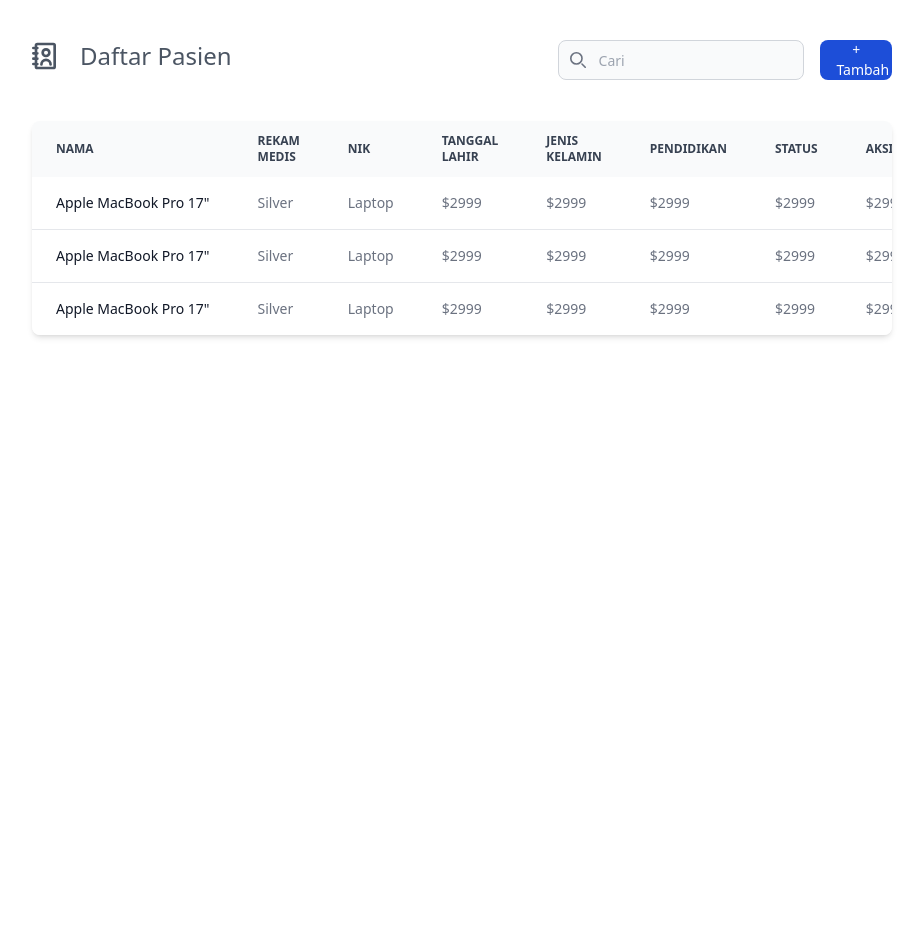
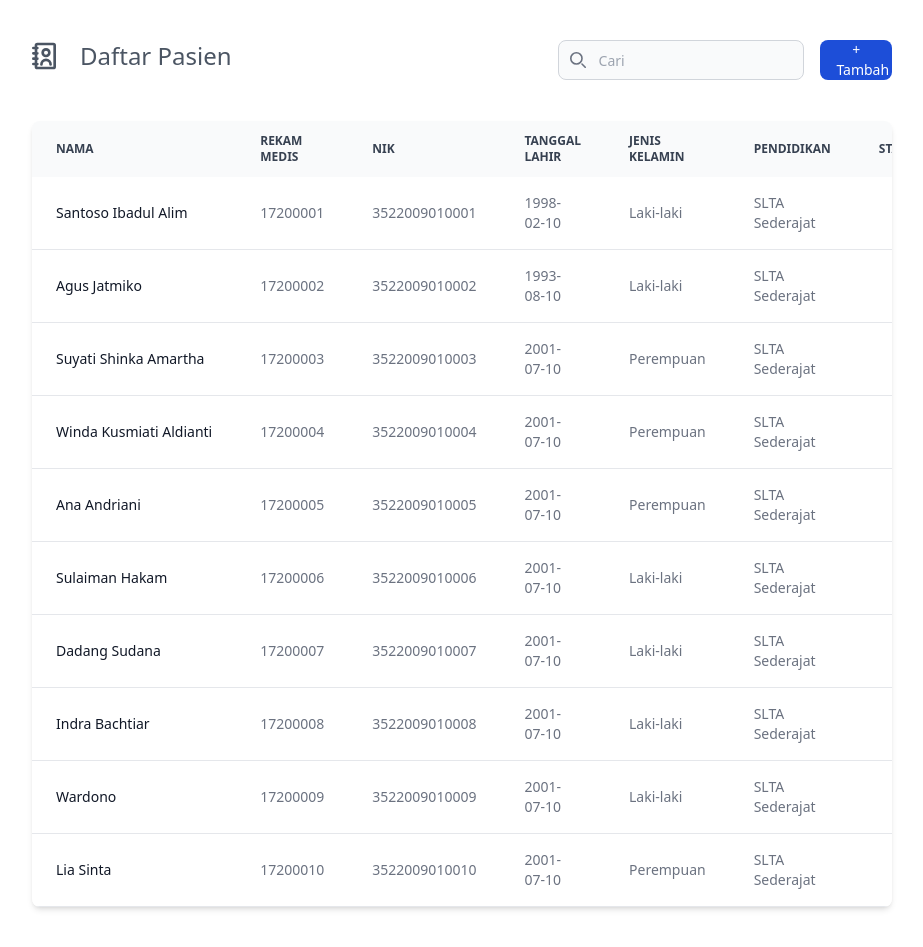
Before and after one commit to RadityaCatur/MaxChat-FE-Dev-Raditya-Catur-Narendra, a SvelteKit app: page / in a window 1280 px wide. Shown: the whole page, without its empty margins (178-1101 px from the left). Before the commit the page ends 800 px from the top, so only its background shows below. Built offline with nearby package versions, Linux system fonts and the light colour scheme.

Commit message:
update halaman daftar pasien agar dinamis
data dalam tabel (nama kolom dan isi tabel) dipanggil menggunakan logika #each, serta merapikan indentansi

```diff
--- a/src/components/DaftarPasien.svelte
+++ b/src/components/DaftarPasien.svelte
@@ -1,6 +1,104 @@
+<script>
+  const tableHeader = ["Nama", "Rekam Medis", "NIK", "Tanggal Lahir", "Jenis Kelamin", "Pendidikan", "Status"]
+  const tableHeading = ["nama", "rekam_medis", "nik", "tgl_lahir", "jenis_kelamin", "pendidikan", "status"];
+  let tableData = [
+    {
+      "nama": "Santoso Ibadul Alim",
+      "rekam_medis": "17200001",
+      "nik": "3522009010001",
+      "tgl_lahir": "1998-02-10",
+      "jenis_kelamin": "Laki-laki",
+      "pendidikan": "SLTA Sederajat",
+      "status": ""
+    },
+    {
+      "nama": "Agus Jatmiko",
+      "rekam_medis": "17200002",
+      "nik": "3522009010002",
+      "tgl_lahir": "1993-08-10",
+      "jenis_kelamin": "Laki-laki",
+      "pendidikan": "SLTA Sederajat",
+      "status": ""
+    },
+    {
+      "nama": "Suyati Shinka Amartha",
+      "rekam_medis": "17200003",
+      "nik": "3522009010003",
+      "tgl_lahir": "2001-07-10",
+      "jenis_kelamin": "Perempuan",
+      "pendidikan": "SLTA Sederajat",
+      "status": ""
+    },
+    {
+      "nama": "Winda Kusmiati Aldianti",
+      "rekam_medis": "17200004",
+      "nik": "3522009010004",
+      "tgl_lahir": "2001-07-10",
+      "jenis_kelamin": "Perempuan",
+      "pendidikan": "SLTA Sederajat",
+      "status": ""
+    },
+    {
+      "nama": "Ana Andriani",
+      "rekam_medis": "17200005",
+      "nik": "3522009010005",
+      "tgl_lahir": "2001-07-10",
+      "jenis_kelamin": "Perempuan",
+      "pendidikan": "SLTA Sederajat",
+      "status": ""
+    },
+    {
+      "nama": "Sulaiman Hakam",
+      "rekam_medis": "17200006",
+      "nik": "3522009010006",
+      "tgl_lahir": "2001-07-10",
+      "jenis_kelamin": "Laki-laki",
+      "pendidikan": "SLTA Sederajat",
+      "status": ""
+    },
+    {
+      "nama": "Dadang Sudana",
+      "rekam_medis": "17200007",
+      "nik": "3522009010007",
+      "tgl_lahir": "2001-07-10",
+      "jenis_kelamin": "Laki-laki",
+      "pendidikan": "SLTA Sederajat",
+      "status": ""
+    },
+    {
+      "nama": "Indra Bachtiar",
+      "rekam_medis": "17200008",
+      "nik": "3522009010008",
+      "tgl_lahir": "2001-07-10",
+      "jenis_kelamin": "Laki-laki",
+      "pendidikan": "SLTA Sederajat",
+      "status": ""
+    },
+    {
+      "nama": "Wardono",
+      "rekam_medis": "17200009",
+      "nik": "3522009010009",
+      "tgl_lahir": "2001-07-10",
+      "jenis_kelamin": "Laki-laki",
+      "pendidikan": "SLTA Sederajat",
+      "status": ""
+    },
+    {
+      "nama": "Lia Sinta",
+      "rekam_medis": "17200010",
+      "nik": "3522009010010",
+      "tgl_lahir": "2001-07-10",
+      "jenis_kelamin": "Perempuan",
+      "pendidikan": "SLTA Sederajat",
+      "status": ""
+    }
+  ]
+</script>
+
 <div class="container mx-auto my-auto px-20 py-10">
 
   <div class="navbar grid grid-cols-10 gap-4">
+
     <div class="judul col-span-6 py-auto flex">
       <svg class="w-6 h-8 text-gray-600 dark:text-white" aria-hidden="true" xmlns="http://www.w3.org/2000/svg" fill="none" viewBox="0 0 18 20">
         <path stroke="currentColor" stroke-linecap="round" stroke-linejoin="round" stroke-width="2" d="M4 4H1m3 4H1m3 4H1m3 4H1m6.071.286a3.429 3.429 0 1 1 6.858 0M4 1h12a1 1 0 0 1 1 1v16a1 1 0 0 1-1 1H4a1 1 0 0 1-1-1V2a1 1 0 0 1 1-1Zm9 6.5a2.5 2.5 0 1 1-5 0 2.5 2.5 0 0 1 5 0Z"/>
@@ -31,111 +129,30 @@
     <table class="w-full text-sm text-left rtl:text-right text-gray-500 dark:text-gray-400">
         <thead class="text-xs text-gray-700 uppercase bg-gray-50 dark:bg-gray-700 dark:text-gray-400">
             <tr>
+              {#each tableHeader as headers}
                 <th scope="col" class="px-6 py-3">
-                    Nama
+                  {headers}
                 </th>
-                <th scope="col" class="px-6 py-3">
-                    Rekam Medis
-                </th>
-                <th scope="col" class="px-6 py-3">
-                    NIK
-                </th>
-                <th scope="col" class="px-6 py-3">
-                    Tanggal Lahir
-                </th>
-                <th scope="col" class="px-6 py-3">
-                  Jenis Kelamin
-                </th>
-                <th scope="col" class="px-6 py-3">
-                  Pendidikan
-                </th>
-                <th scope="col" class="px-6 py-3">
-                  Status
-                </th>
-                <th scope="col" class="px-6 py-3">
-                  Aksi
-                </th>
+              {/each}
             </tr>
         </thead>
         <tbody>
+          {#each tableData as pasien}
             <tr class="bg-white border-b dark:bg-gray-800 dark:border-gray-700">
+              {#each tableHeading as key, index}
+                {@const k = key}
+                {#if index===0}
                 <th scope="row" class="px-6 py-4 font-medium text-gray-900 whitespace-nowrap dark:text-white">
-                    Apple MacBook Pro 17"
+                    {pasien[k]}
                 </th>
+                {:else}
                 <td class="px-6 py-4">
-                    Silver
+                    {pasien[k]}
                 </td>
-                <td class="px-6 py-4">
-                    Laptop
-                </td>
-                <td class="px-6 py-4">
-                    $2999
-                </td>
-                <td class="px-6 py-4">
-                  $2999
-                </td>
-                <td class="px-6 py-4">
-                  $2999
-                </td>
-                <td class="px-6 py-4">
-                  $2999
-                </td>
-                <td class="px-6 py-4">
-                  $2999
-              </td>
+                {/if}
+                {/each}
             </tr>
-            <tr class="bg-white border-b dark:bg-gray-800 dark:border-gray-700">
-              <th scope="row" class="px-6 py-4 font-medium text-gray-900 whitespace-nowrap dark:text-white">
-                Apple MacBook Pro 17"
-            </th>
-            <td class="px-6 py-4">
-                Silver
-            </td>
-            <td class="px-6 py-4">
-                Laptop
-            </td>
-            <td class="px-6 py-4">
-                $2999
-            </td>
-            <td class="px-6 py-4">
-              $2999
-            </td>
-            <td class="px-6 py-4">
-              $2999
-            </td>
-            <td class="px-6 py-4">
-              $2999
-            </td>
-            <td class="px-6 py-4">
-              $2999
-          </td>
-            </tr>
-            <tr class="bg-white dark:bg-gray-800">
-              <th scope="row" class="px-6 py-4 font-medium text-gray-900 whitespace-nowrap dark:text-white">
-                Apple MacBook Pro 17"
-            </th>
-            <td class="px-6 py-4">
-                Silver
-            </td>
-            <td class="px-6 py-4">
-                Laptop
-            </td>
-            <td class="px-6 py-4">
-                $2999
-            </td>
-            <td class="px-6 py-4">
-              $2999
-            </td>
-            <td class="px-6 py-4">
-              $2999
-            </td>
-            <td class="px-6 py-4">
-              $2999
-            </td>
-            <td class="px-6 py-4">
-              $2999
-          </td>
-            </tr>
+          {/each}
         </tbody>
     </table>
   </div>
```
Lines whose indentation alone changed are shown as unchanged.
